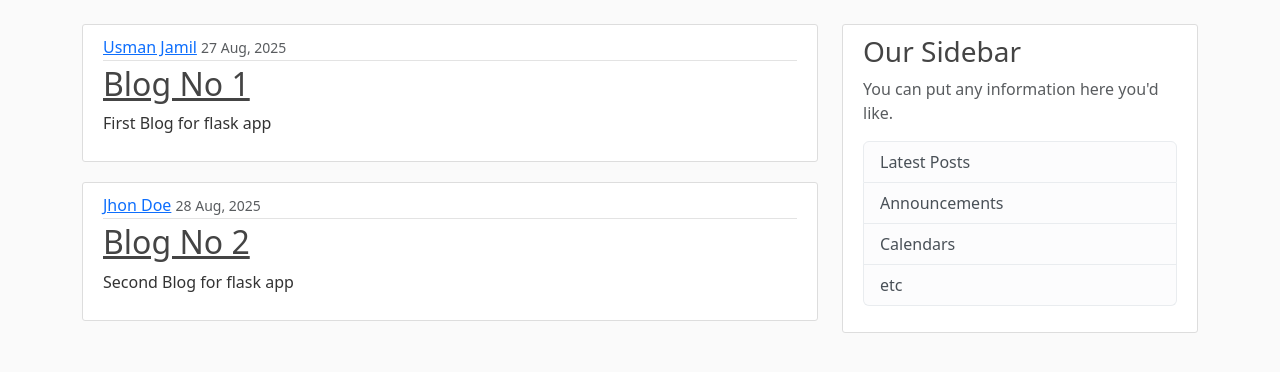
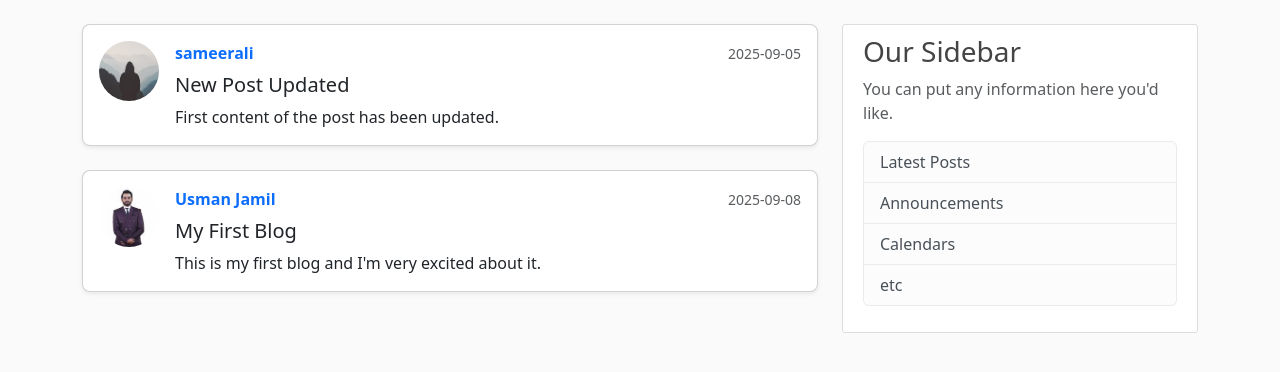
Before and after one commit to usmanjamildev/FlaskBlog, a Flask app: page / in a window 1280 px wide. Shown: the part 56-428 px from the top of the page. Run offline with Flask 3, Linux system fonts and the light colour scheme.

Commit message:
CRUD operations added successfully

```diff
--- a/flaskblog/routes.py
+++ b/flaskblog/routes.py
@@ -1,31 +1,17 @@
 import os
 import secrets
 from PIL import Image
-from flask import render_template, url_for, flash, redirect, request
+from flask import render_template, url_for, flash, redirect, request, abort
 from flaskblog import app, db, bcrypt
-from flaskblog.forms import RegistrationForm, LoginForm, UpdateAccountForm
+from flaskblog.forms import RegistrationForm, LoginForm, UpdateAccountForm, PostForm
 from flaskblog.models import User, Post
-from flask_login import  login_user, current_user, logout_user, login_required
-
-posts = [
-    {
-        'author': 'Usman Jamil',
-        'title': 'Blog No 1',
-        'content': 'First Blog for flask app',
-        'date_posted': '27 Aug, 2025'
-    },
-    {
-        'author': 'Jhon Doe',
-        'title': 'Blog No 2',
-        'content': 'Second Blog for flask app',
-        'date_posted': '28 Aug, 2025'
-    }
-]
+from flask_login import login_user, current_user, logout_user, login_required
 
 
 @app.route("/")
 @app.route("/home")
 def home():
+    posts = Post.query.all()
     return render_template('home.html', posts=posts)
 
 
@@ -65,14 +51,10 @@ def login():
     return render_template('login.html', title='Login', form=form)
 
 
-
-
 @app.route("/logout")
 def logout():
     logout_user()
     return redirect(url_for('home'))
-
-
 
 
 def save_picture(form_picture):
@@ -80,13 +62,11 @@ def save_picture(form_picture):
     _, f_ext = os.path.splitext(form_picture.filename)
     picture_fn = random_hex + f_ext
     picture_path = os.path.join(app.root_path, 'static/profile_pics', picture_fn)
-    output_size = (125,125)
+    output_size = (125, 125)
     i = Image.open(form_picture)
     i.thumbnail(output_size)
     i.save(picture_path)
     return picture_fn
-
-
 
 
 @app.route("/account", methods=['GET', 'POST'])
@@ -108,3 +88,57 @@ def account():
     image_file = url_for('static', filename='profile_pics/' + current_user.image_file)
     return render_template('account.html', title='Account',
                            image_file=image_file, form=form)
+
+
+@app.route("/post/new", methods=['GET', 'POST'])
+@login_required
+def new_post():
+    form = PostForm()
+    if form.validate_on_submit():
+        post = Post(title=form.title.data, content=form.content.data, author=current_user)
+        db.session.add(post)
+        db.session.commit()
+        flash('Your post has been created!', 'success')
+        return redirect(url_for('home'))
+    return render_template('create_post.html', title='New Post',
+                           form=form, legend='Create New Post')
+
+
+
+@app.route("/post/<int:post_id>")
+def post(post_id):
+    post = Post.query.get_or_404(post_id)
+    return render_template('post.html', title=post.title, post=post)
+
+
+
+@app.route("/post/<int:post_id>/update", methods=['GET', 'POST'])
+@login_required
+def update_post(post_id):
+    post = Post.query.get_or_404(post_id)
+    if post.author != current_user:
+        abort(403)
+    form = PostForm()
+    if form.validate_on_submit():
+        post.title = form.title.data
+        post.content = form.content.data
+        db.session.commit()
+        flash('Your post has been updated!', 'success')
+        return redirect(url_for('post', post_id=post.id))
+    elif request.method == 'GET':
+        form.title.data = post.title
+        form.content.data = post.content
+    return render_template('create_post.html', title='Update Post',
+                           form=form, legend='Update Post')
+
+
+@app.route("/post/<int:post_id>/delete", methods=['POST'])
+@login_required
+def delete_post(post_id):
+    post = Post.query.get_or_404(post_id)
+    if post.author != current_user:
+        abort(403)
+    db.session.delete(post)
+    db.session.commit()
+    flash('Your post has been deleted!', 'success')
+    return redirect(url_for('home'))
--- a/flaskblog/templates/home.html
+++ b/flaskblog/templates/home.html
@@ -1,15 +1,25 @@
 {% extends 'layout.html' %}
 {% block content %}
-{%for post in posts%}
-<article class="media content-section">
-    <div class="media-body">
-        <div class="article-metadata">
-            <a class="mr-2" href="#">{{ post.author }}</a>
-            <small class="text-muted">{{ post.date_posted }}</small>
+{% for post in posts %}
+<div class="card mb-4 shadow-sm rounded-3">
+    <div class="card-body d-flex">
+        <img
+                class="rounded-circle me-3"
+                src="{{ url_for('static', filename='profile_pics/' + post.author.image_file) }}"
+                alt="{{ post.author.username }}"
+                style="width: 60px; height: 60px; object-fit: cover;"
+        >
+        <div class="flex-grow-1">
+            <div class="d-flex justify-content-between align-items-center mb-2">
+                <a class="fw-bold text-decoration-none" href="#">{{ post.author.username }}</a>
+                <small class="text-muted">{{ post.date_posted.strftime('%Y-%m-%d') }}</small>
+            </div>
+            <h5 class="card-title mb-2">
+                <a class="text-dark text-decoration-none" href="{{ url_for('post', post_id=post.id) }}">{{ post.title }}</a>
+            </h5>
+            <p class="card-text">{{ post.content }}</p>
         </div>
-        <h2><a class="article-title" href="#">{{ post.title }}</a></h2>
-        <p class="article-content">{{ post.content }}</p>
     </div>
-</article>
+</div>
 {% endfor %}
 {% endblock content %}
--- a/flaskblog/templates/layout.html
+++ b/flaskblog/templates/layout.html
@@ -17,7 +17,8 @@
     <nav class="navbar navbar-expand-md navbar-dark bg-steel fixed-top">
         <div class="container">
             <a class="navbar-brand me-4" href="/">Flask Blog</a>
-      <button class="navbar-toggler" type="button" data-bs-toggle="collapse" data-bs-target="#navbarToggle" aria-controls="navbarToggle" aria-expanded="false" aria-label="Toggle navigation">
+            <button class="navbar-toggler" type="button" data-bs-toggle="collapse" data-bs-target="#navbarToggle"
+                    aria-controls="navbarToggle" aria-expanded="false" aria-label="Toggle navigation">
                 <span class="navbar-toggler-icon"></span>
             </button>
             <div class="collapse navbar-collapse" id="navbarToggle">
@@ -28,6 +29,7 @@
                 <!-- Navbar Right Side -->
                 <div class="navbar-nav">
                     {% if current_user.is_authenticated %}
+                    <a class="nav-item nav-link" href="{{ url_for('new_post') }}">New Post</a>
                     <a class="nav-item nav-link" href="{{ url_for('account') }}">Account</a>
                     <a class="nav-item nav-link" href="{{ url_for('logout') }}">Logout</a>
                     {% else %}
```
Also changed, not shown: flaskblog/forms.py (+7 -1 lines), flaskblog/templates/create_post.html (added, +45 -0 lines), flaskblog/templates/post.html (added, +42 -0 lines), instance/site.db. Lines whose indentation alone changed are shown as unchanged.
